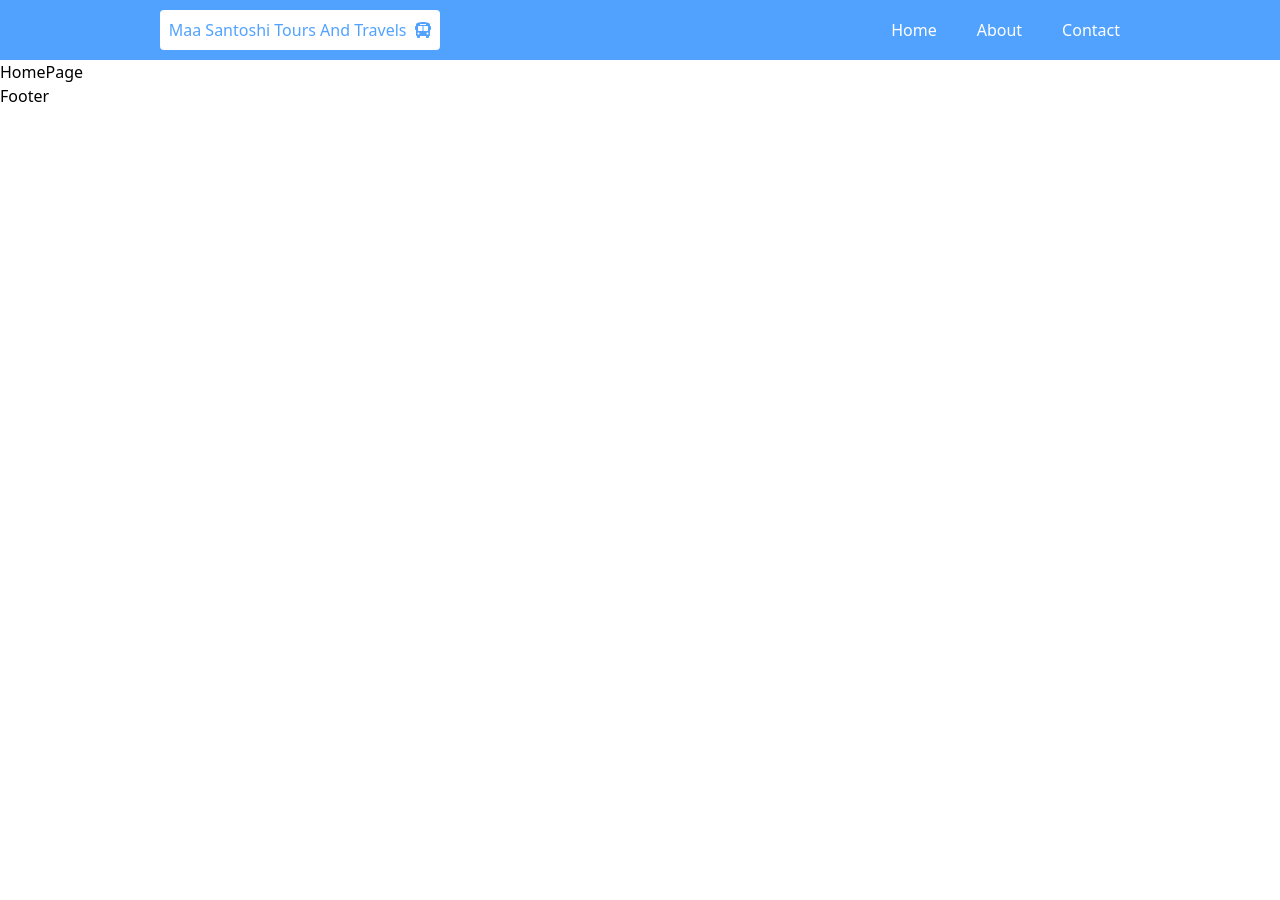
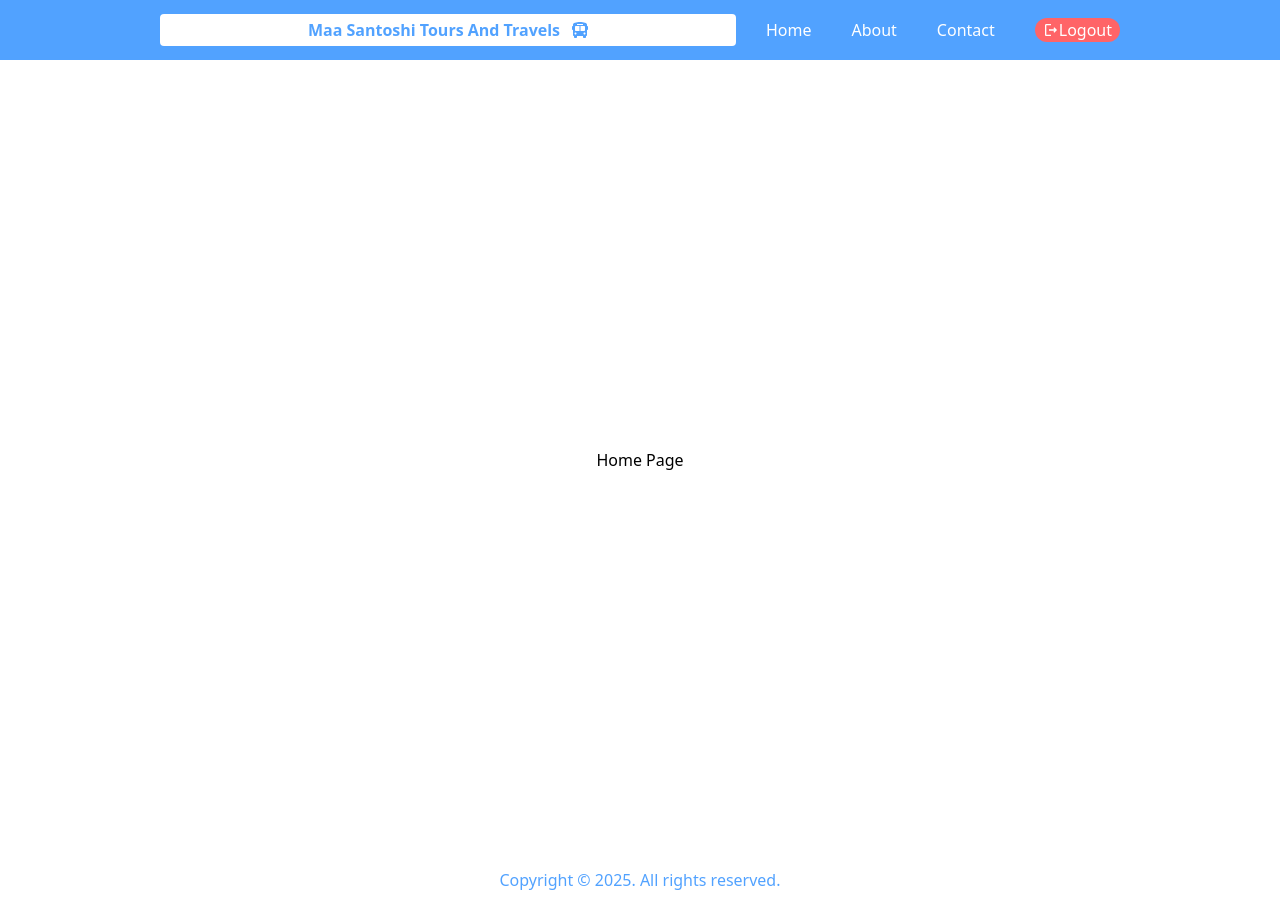
Before and after one commit to Kamal-Krushna-Sahu/Tour-and-Travels, a React (Vite) app in the folder frontend/: page /app in a window 1280 px wide. Before the commit the page ends 800 px from the top, so only its background shows below. Built offline with nearby package versions, Linux system fonts and the light colour scheme.

Commit message:
Added Logout feature and worked on footer.

```diff
--- a/frontend/src/components/layouts/AppLayout.jsx
+++ b/frontend/src/components/layouts/AppLayout.jsx
@@ -1,8 +1,6 @@
-import React from "react";
 import { Outlet } from "react-router";
-import Header from '../ui/Header.jsx'
-import Footer from '../ui/Footer.jsx'
-
+import Header from "../ui/Header.jsx";
+import Footer from "../ui/Footer.jsx";
 
 const AppLayout = () => {
   return (
--- a/frontend/src/components/ui/Footer.jsx
+++ b/frontend/src/components/ui/Footer.jsx
@@ -2,7 +2,9 @@ import React from 'react'
 
 const Footer = () => {
   return (
-    <div>Footer</div>
+    <div className='w-full p-2'>
+      <h2 className='text-center text-blue-400'>Copyright © 2025. All rights reserved.</h2>
+    </div>
   )
 }
 
--- a/frontend/src/components/ui/Header.jsx
+++ b/frontend/src/components/ui/Header.jsx
@@ -3,6 +3,7 @@ import { NavLink } from "react-router";
 import { IoMenu } from "react-icons/io5";
 import { IoClose } from "react-icons/io5";
 import { FaBusAlt } from "react-icons/fa";
+import { MdOutlineLogout } from "react-icons/md";
 
 const Header = () => {
   const [hamburgerMenu, setHamburgerMenu] = useState(false);
@@ -11,16 +12,22 @@ const Header = () => {
     setHamburgerMenu(!hamburgerMenu);
   };
 
+  const handleLogout = () => {
+    //logout logic to be implemented
+  };
+
   return (
     <header className="h-15 bg-blue-400 flex justify-center items-center">
-      <nav className="flex justify-between items-center w-full m-1 sm:w-10/12 md:w-9/12">
-        <div className="bg-white rounded h-10 flex justify-evenly items-center w-70">
-          <h1 className="text-blue-400">Maa Santoshi Tours And Travels</h1>
+      <nav className="flex justify-between items-center w-full m-2 sm:w-10/12 md:w-9/12">
+        <div className="bg-white rounded h-8 flex gap-3 px-2 items-center md:w-xl md:justify-center">
+          <h1 className="text-blue-400 font-bold">
+            Maa Santoshi Tours And Travels
+          </h1>
           <FaBusAlt className="text-blue-400" />
         </div>
 
         {/* navbar for large screen */}
-        <div className="hidden md:flex gap-10">
+        <div className="hidden md:flex md:items-center gap-10">
           <NavLink to="/app" className="text-white hover:text-blue-200">
             Home
           </NavLink>
@@ -30,40 +37,55 @@ const Header = () => {
           <NavLink to="/app/contact" className="text-white hover:text-blue-200">
             Contact
           </NavLink>
+          <NavLink
+            to="/"
+            className="bg-red-400 text-white rounded-full px-2 flex items-center hover:bg-red-500"
+            onClick={handleLogout}
+          >
+            <MdOutlineLogout />
+            Logout
+          </NavLink>
         </div>
 
         {/* hamburger menu for mobile devices */}
         <div className="flex items-center md:hidden">
           {hamburgerMenu ? (
-            <IoClose onClick={handleClick} className="text-5xl text-white" />
+            <IoClose onClick={handleClick} className="text-4xl text-white" />
           ) : (
-            <IoMenu onClick={handleClick} className="text-5xl text-white" />
+            <IoMenu onClick={handleClick} className="text-4xl text-white" />
           )}
         </div>
       </nav>
 
       {hamburgerMenu && (
-        <div className="bg-white text-black w-full absolute top-15 flex flex-col items-center p-4 gap-4 shadow-md">
+        <div className="bg-white w-full absolute top-15 flex flex-col items-center p-4 gap-4 shadow-md">
           <NavLink
             to="/app"
-            className="text-black hover:text-blue-400 text-xl"
+            className="text-blue-400 font-bold"
             onClick={handleClick}
           >
             Home
           </NavLink>
           <NavLink
             to="/app/about"
-            className="text-black hover:text-blue-400 text-xl"
+            className="text-blue-400 font-bold"
             onClick={handleClick}
           >
             About
           </NavLink>
           <NavLink
             to="/app/contact"
-            className="text-black hover:text-blue-400 text-xl"
+            className="text-blue-400 font-bold"
             onClick={handleClick}
           >
             Contact
+          </NavLink>
+          <NavLink
+            to="/"
+            className="bg-red-500 text-white font-bold rounded-full px-2 py-1 flex items-center"
+            onClick={handleLogout}
+          >
+            <MdOutlineLogout className="text-xl" /> Logout
           </NavLink>
         </div>
       )}
--- a/frontend/src/pages/AboutPage.jsx
+++ b/frontend/src/pages/AboutPage.jsx
@@ -1,9 +1,11 @@
-import React from 'react'
+
 
 const AboutPage = () => {
   return (
-    <div>AboutPage</div>
-  )
-}
+    <div className="h-screen flex justify-center items-center">
+      <h1>About Page</h1>
+    </div>
+  );
+};
 
-export default AboutPage
+export default AboutPage;
--- a/frontend/src/pages/ContactPage.jsx
+++ b/frontend/src/pages/ContactPage.jsx
@@ -1,9 +1,11 @@
-import React from 'react'
+
 
 const ContactPage = () => {
   return (
-    <div>ContactPage</div>
-  )
-}
+    <div className="h-screen flex justify-center items-center">
+      <h1>Contact Page</h1>
+    </div>
+  );
+};
 
-export default ContactPage
+export default ContactPage;
--- a/frontend/src/pages/HomePage.jsx
+++ b/frontend/src/pages/HomePage.jsx
@@ -1,9 +1,11 @@
-import React from 'react'
+
 
 const HomePage = () => {
   return (
-    <div>HomePage</div>
-  )
-}
+    <div className="h-screen flex justify-center items-center">
+      <h1>Home Page</h1>
+    </div>
+  );
+};
 
-export default HomePage
+export default HomePage;
--- a/frontend/src/pages/Login.jsx
+++ b/frontend/src/pages/Login.jsx
@@ -12,7 +12,7 @@ const Login = () => {
   const handleSubmit = (e) => {
     e.preventDefault();
     axios
-      .post("http://192.168.147.242:3000/", { email, password })
+      .post("http://192.168.254.242:3000/", { email, password })
       .then((res) => {
         if (res.data === "success") {
           navigate("/app");
--- a/frontend/src/pages/Signup.jsx
+++ b/frontend/src/pages/Signup.jsx
@@ -13,7 +13,7 @@ const Signup = () => {
   const handleSubmit = (e) => {
     e.preventDefault();
     axios
-      .post("http://192.168.147.242:3000/signup", { username, email, password })
+      .post("http://192.168.254.242:3000/signup", { username, email, password })
       .then((res) => {
         console.log(res);
         navigate("/");
```
